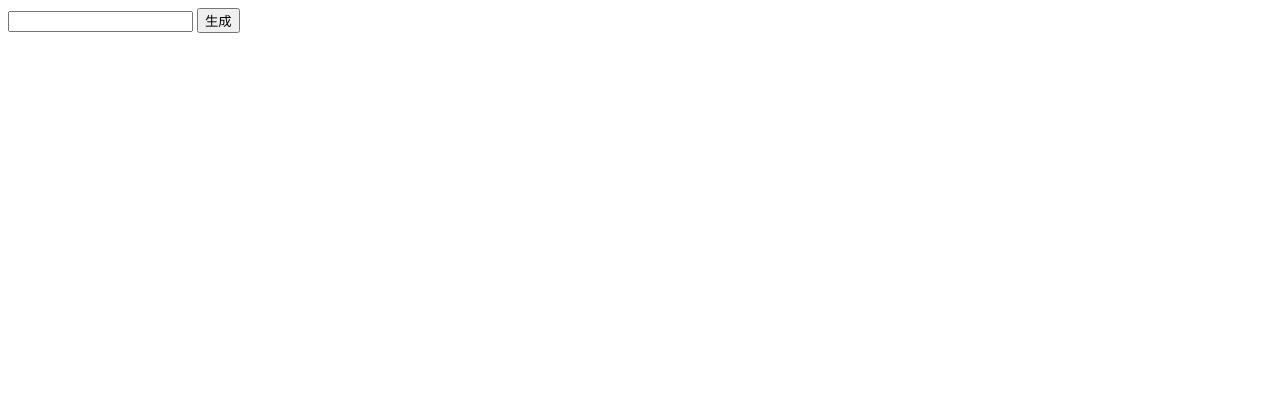
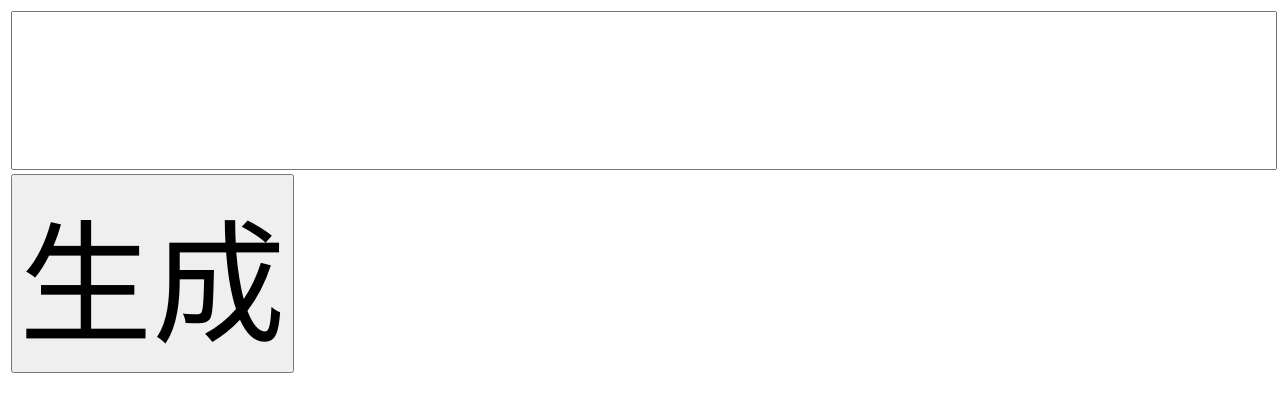
Before and after one commit to UncooleBen/dinosour, a plain HTML site: page index.html in a window 1280 px wide. Drawn offline with Linux system fonts and the light colour scheme.

Commit message:
Change style.

```diff
--- a/index.html
+++ b/index.html
@@ -22,8 +22,16 @@
 
 
 <body>
-    <input id="name" />
-    <button onclick="generate()">生成</button>
+    <div style="width: 100%; height: 100%;">
+        <table style="width: 100%; height: 100%;">
+            <tr>
+                <td><input id="name" style="width: 100%; font-size: 100pt;"/></td>
+            </tr>
+            <tr>
+                <td><button style="font-size: 100pt;" onclick="generate()">生成</button></td>
+            </tr>
+        </table>
+    </div>
 </body>
 
 </html>
```
